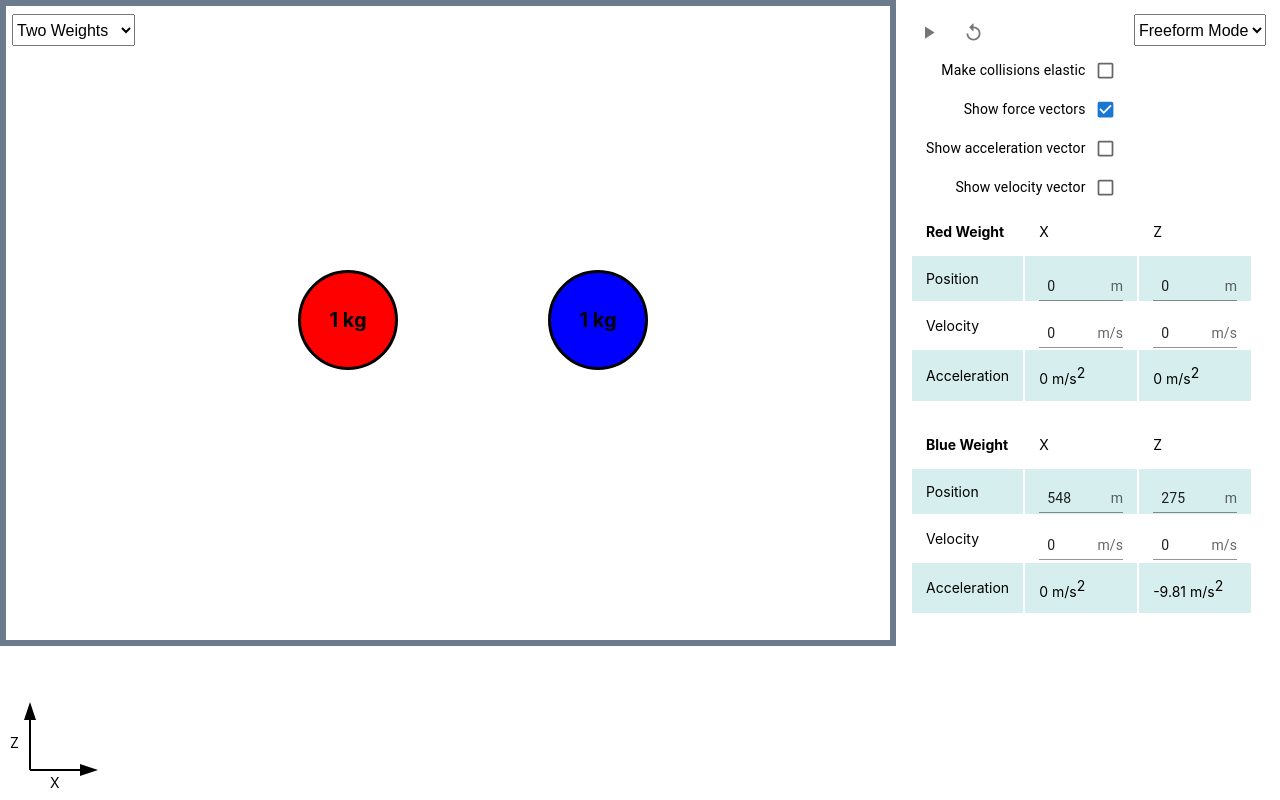
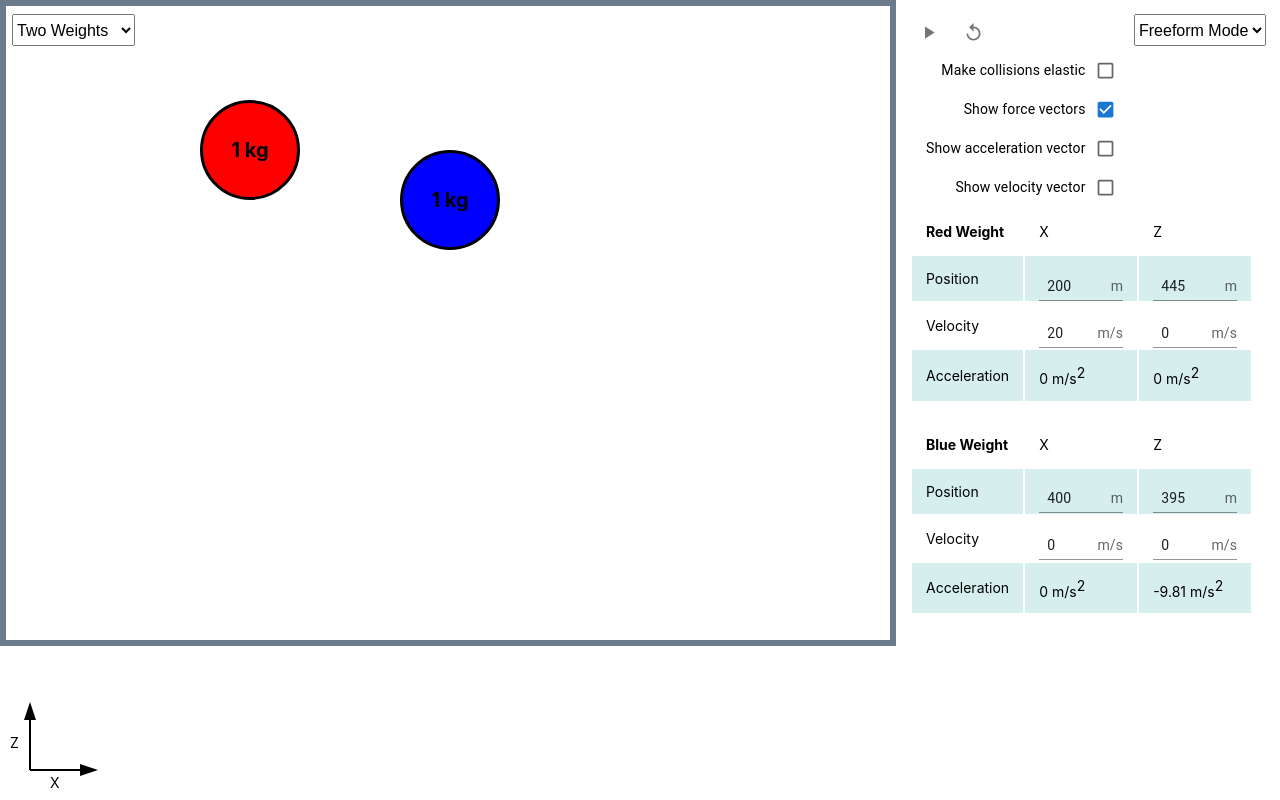
Before and after one commit to brynnchernosky/physics-mechanics-simulator, a React (Create React App) app: page / in a window 1280 px wide. Built offline with nearby package versions, Linux system fonts and the light colour scheme.

Commit message:
glancing collisions works for 1 quad

```diff
--- a/src/App.tsx
+++ b/src/App.tsx
@@ -867,9 +867,9 @@ function App() {
 
   // Use effect hook to handle mode/topic change
   useEffect(() => {
-    setStartVelX(0);
-    setStartVelY(0);
-    setElasticCollisions(false);
+    // setStartVelX(0);
+    // setStartVelY(0);
+    // setElasticCollisions(false);
     if (mode == "Freeform") {
       setShowForceMagnitudes(true);
       if (simulationType == "One Weight") {
@@ -884,10 +884,16 @@ function App() {
         setSimulationReset(!simulationReset);
       } else if (simulationType == "Two Weights") {
         addTwoWeights();
-        setStartPosY((yMax + yMin - 100) / 2);
-        setStartPosX((xMax + xMin - 300) / 2);
-        setStartPosY2((yMax + yMin - 100) / 2);
-        setStartPosX2((xMax + xMin + 200) / 2);
+        setStartPosY(100);
+        setStartPosX(200);
+        setPositionYDisplay(getDisplayYPos(100));
+        setPositionXDisplay(200);
+        setStartPosY2(150);
+        setStartPosX2(400);
+        setPositionYDisplay2(getDisplayYPos(150));
+        setPositionXDisplay2(400);
+        setVelocityXDisplay(20);
+        setVelocityXDisplay2(20);
         setAccelerationXDisplay(0);
         setAccelerationYDisplay(0);
         setAccelerationXDisplay2(0);
@@ -896,7 +902,6 @@ function App() {
         setStartForces([]);
         addWalls();
         setSimulationReset(!simulationReset);
-        // TODO
       } else if (simulationType == "Inclined Plane") {
         addWedge();
         changeWedgeBasedOnNewAngle(26);
--- a/src/Weight.tsx
+++ b/src/Weight.tsx
@@ -513,47 +513,45 @@ export const Weight = (props: IWeightProps) => {
             v1y = 0;
             handled = true;
           }
-          console.log(color, " collision angle: ", collisionAngle);
 
           // todo Handle head on collisions where neither weight at rest, masses the same
 
-          // todo Handle glancing collisions where one weight at rest, masses the same
+          // Handle glancing collisions where one weight at rest, masses the same -- works for weight coming from top left
           if (!handled) {
-            let v1angle = collisionAngle + Math.PI;
-            let v2angle = collisionAngle + Math.PI + Math.PI / 2;
             let vel = 0;
             if (v1 == 0) {
+              let phi = collisionAngle + Math.PI;
+              let theta = collisionAngle + (3 * Math.PI) / 2;
               vel =
-                (-(
-                  v2 /
-                  ((Math.cos(v2angle) / Math.cos(v1angle)) * Math.sin(v1angle) -
-                    Math.sin(v2angle))
-                ) *
-                  Math.cos(v2angle)) /
-                Math.cos(v1angle);
+                v2 /
+                ((-Math.sin(theta) / Math.sin(phi)) * Math.cos(phi) +
+                  Math.cos(theta));
+              v1x = vel * Math.cos(theta);
+              v1y = vel * Math.sin(theta);
             }
             if (v2 == 0) {
-              vel =
+              let phi = collisionAngle;
+              let theta = collisionAngle + Math.PI / 2;
+              let otherV =
                 v1 /
-                ((Math.cos(v2angle) / Math.cos(v1angle)) * Math.sin(v1angle) -
-                  Math.sin(v2angle));
+                ((-Math.sin(theta) / Math.sin(phi)) * Math.cos(phi) +
+                  Math.cos(theta));
+              vel = -otherV * (Math.sin(theta) / Math.sin(phi));
+              v1y = vel * Math.sin(phi);
+              v1x = vel * Math.cos(phi);
             }
-            v1x = -vel * Math.sin(v1angle);
-            v1y = vel * Math.cos(v1angle);
-            console.log(color, " collision angle ", collisionAngle);
-            console.log(color, " vx ", v1x);
-            console.log(color, " vy ", v1y);
           }
           // todo Handle glancing collisions where neither weight at rest, masses the same
 
           setXVelocity(v1x);
           setYVelocity(v1y);
           if (Math.abs(v1x) > epsilon) {
-            setXPosition(xPosition + (10 * v1x) / Math.abs(v1x));
+            setXPosition(xPosition + (20 * v1x) / Math.abs(v1x));
           }
           if (Math.abs(v1y) > epsilon) {
-            setYPosition(yPosition + (10 * v1y) / Math.abs(v1y));
+            setYPosition(yPosition + (20 * v1y) / Math.abs(v1y));
           }
+          console.log(color, v1x, v1y);
           collision = true;
         } else {
           // todo handle inelastic collision
```
